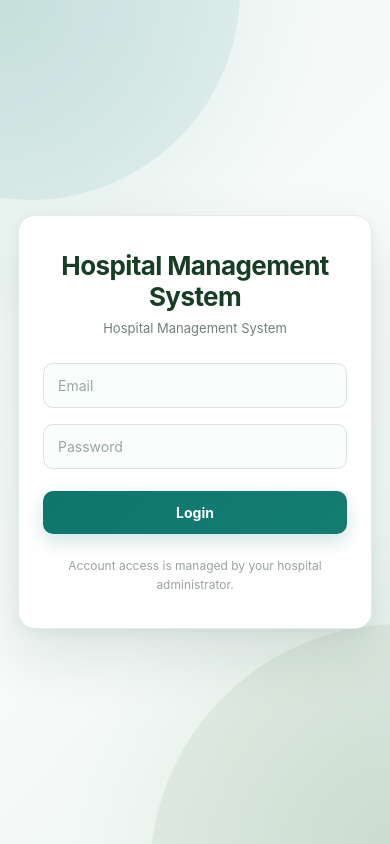
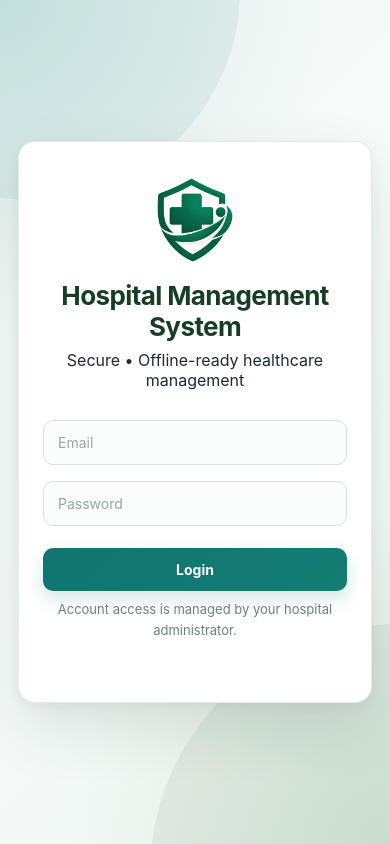
Before and after one commit to qareeb67/ghost-hms, a React (Vite) app in the folder client/: page /login in a window 390 px wide. Built offline with nearby package versions, Linux system fonts and the light colour scheme; no server answers.

Commit message:
Update Ghost HMS final UI and branding

```diff
--- a/client/dev-dist/sw.js
+++ b/client/dev-dist/sw.js
@@ -81,7 +81,7 @@ define(['./workbox-7e5eb42b'], (function (workbox) { 'use strict';
     "revision": "3ca0b8505b4bec776b69afdba2768812"
   }, {
     "url": "index.html",
-    "revision": "0.c3muarqm7r8"
+    "revision": "0.rj1vjls6514"
   }], {});
   workbox.cleanupOutdatedCaches();
   workbox.registerRoute(new workbox.NavigationRoute(workbox.createHandlerBoundToURL("index.html"), {
--- a/client/index.html
+++ b/client/index.html
@@ -2,7 +2,7 @@
 <html lang="en">
   <head>
     <meta charset="UTF-8" />
-    <link rel="icon" type="image/svg+xml" href="/favicon.svg" />
+    <link rel="icon" type="image/png" href="/logo.png" />
     <meta name="viewport" content="width=device-width, initial-scale=1.0" />
     <title>Hospital Management System</title>
   </head>
--- a/client/src/pages/Login.css
+++ b/client/src/pages/Login.css
@@ -373,3 +373,45 @@
     }
 
 }
+/* =========================================================
+   BRAND LOGO
+   ========================================================= */
+
+.login-brand {
+    display: flex;
+    flex-direction: column;
+    align-items: center;
+    text-align: center;
+    margin-bottom: 30px;
+}
+
+.login-logo {
+    width: 104px;
+    height: 104px;
+    object-fit: contain;
+    display: block;
+    margin-bottom: 16px;
+}
+
+.login-brand-text h1 {
+    margin: 0;
+}
+
+.login-brand-text p {
+    margin: 8px 0 0 !important;
+}
+
+@media (max-width: 520px) {
+    .login-card {
+        padding: 34px 24px;
+    }
+
+    .login-logo {
+        width: 88px;
+        height: 88px;
+    }
+
+    .login-brand-text h1 {
+        font-size: 26px;
+    }
+}
--- a/client/src/pages/Login.jsx
+++ b/client/src/pages/Login.jsx
@@ -122,14 +122,23 @@ function Login() {
                 onSubmit={handleSubmit}
             >
 
-                <h1>
-                    Hospital Management System
-                </h1>
+                <div className="login-brand">
+                    <img
+                        src="/logo.png"
+                        alt="Hospital Management System logo"
+                        className="login-logo"
+                    />
 
+                    <div className="login-brand-text">
+                        <h1>
+                            Hospital Management System
+                        </h1>
 
-                <p>
-                    Hospital Management System
-                </p>
+                        <p>
+                            Secure • Offline-ready healthcare management
+                        </p>
+                    </div>
+                </div>
 
 
                 {/* EMAIL */}
```
Also changed, not shown: client/public/logo.png (added).
